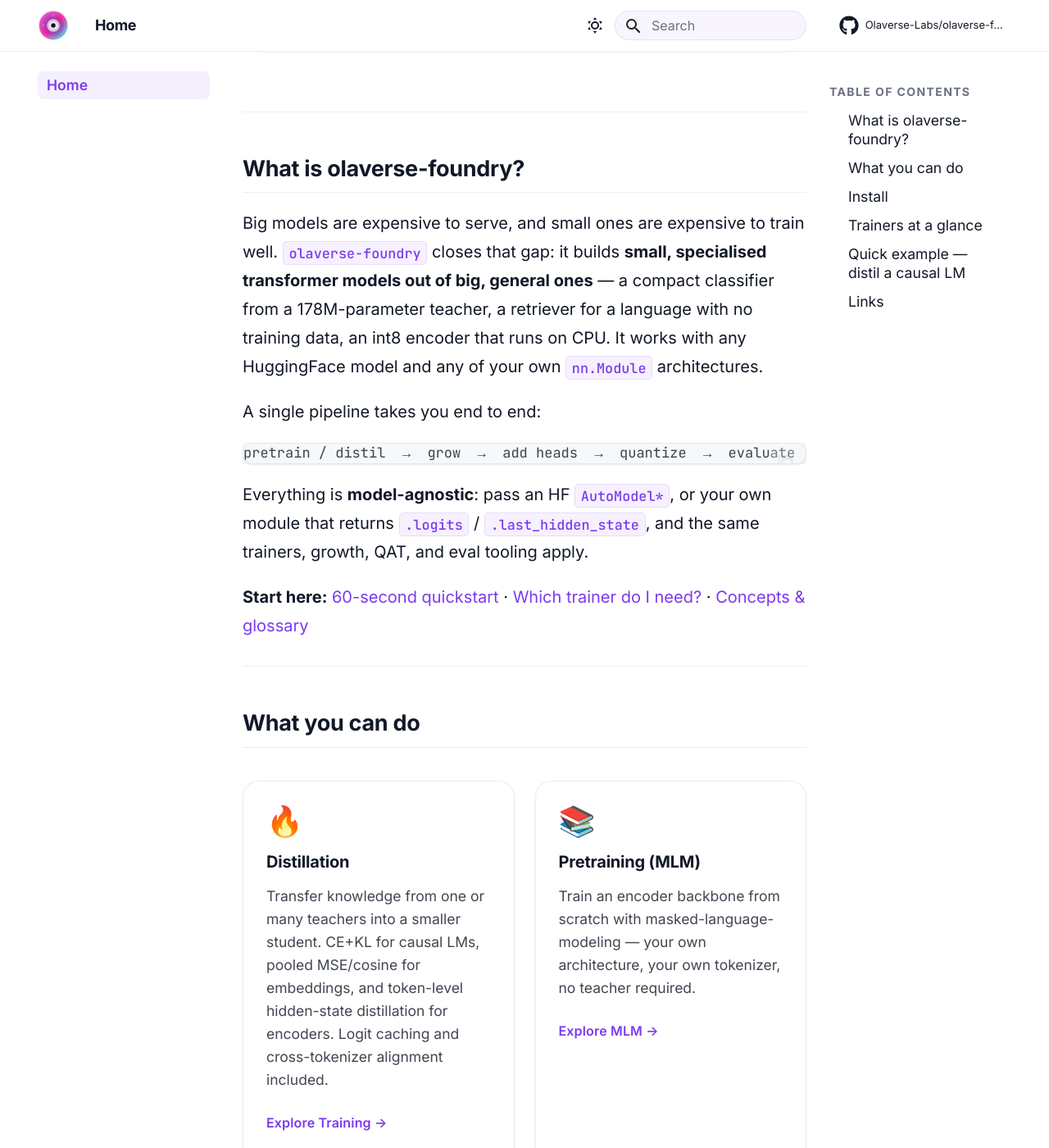
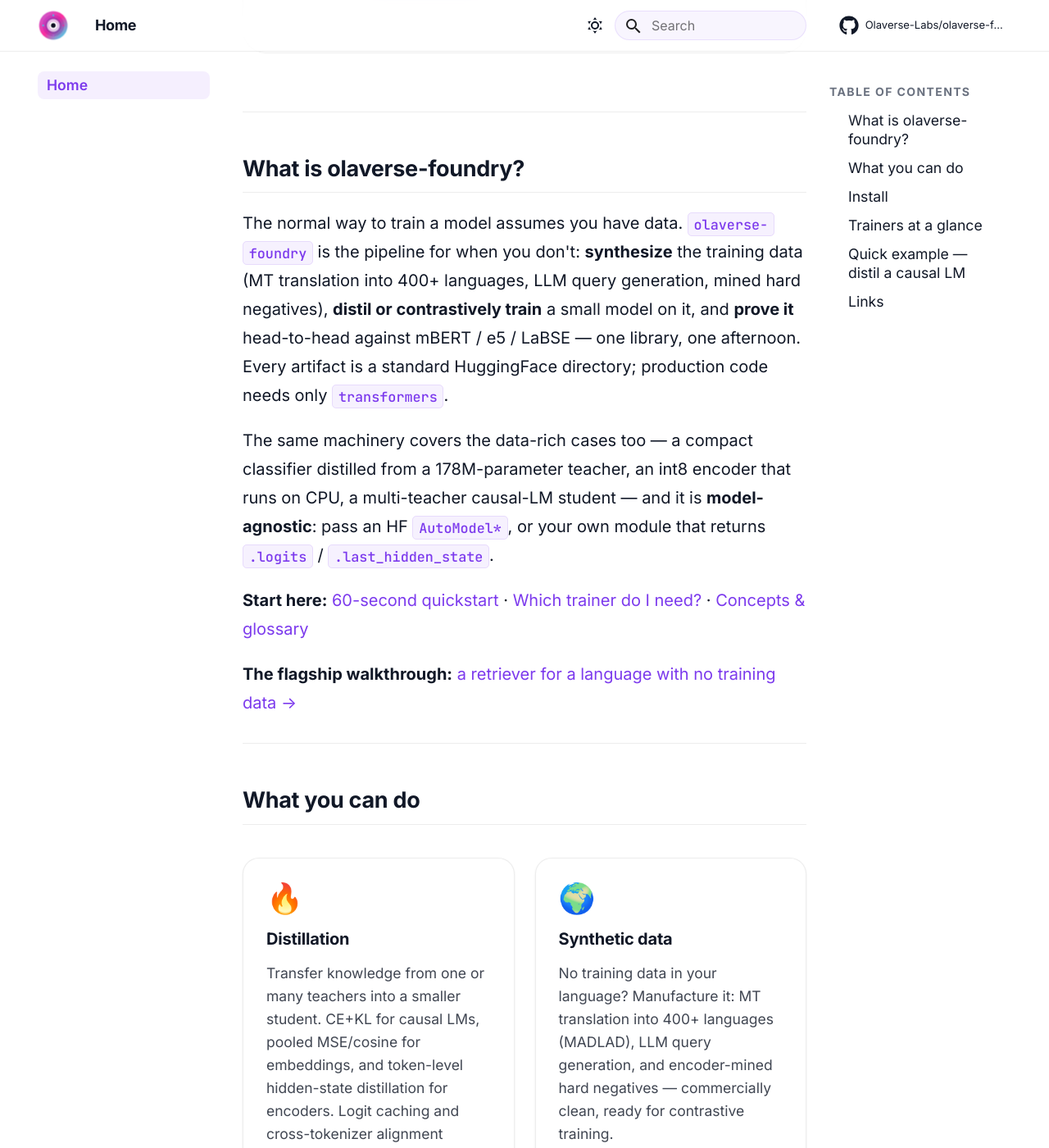
Before and after one commit to Olaverse-Labs/olaverse-foundry, an MkDocs documentation site: the page built from docs/index.md, in a window 1280 px wide and 1400 px high, scrolled down 743 px. Shown: the whole window at 82% size. Built offline with MkDocs 1.6.1 and Material for MkDocs 9.7.7, drawn with Linux system fonts in a browser that asks for light colours; comment, search, counter and statistics services are not loaded; some of the changed text lies outside the part shown.

Commit message:
docs: reposition around the no-data-to-benchmarked-model story

````diff
--- a/docs/index.md
+++ b/docs/index.md
@@ -1,7 +1,7 @@
 <div class="ov-hero">
   <div class="ov-hero-badge">v0.2.0</div>
   <h1 class="ov-hero-title">olaverse-foundry</h1>
-  <p class="ov-hero-sub">A toolkit for building model families — pretrain, distil, grow, adapt, quantize, evaluate</p>
+  <p class="ov-hero-sub">Small, specialised models from big general ones — even when your language has no training data</p>
   <div class="ov-hero-install">
     <span class="ov-hero-install-label">pip install olaverse-foundry</span>
   </div>
@@ -16,17 +16,13 @@
 
 ## What is olaverse-foundry?
 
-Big models are expensive to serve, and small ones are expensive to train well. `olaverse-foundry` closes that gap: it builds **small, specialised transformer models out of big, general ones** — a compact classifier from a 178M-parameter teacher, a retriever for a language with no training data, an int8 encoder that runs on CPU. It works with any HuggingFace model and any of your own `nn.Module` architectures.
+The normal way to train a model assumes you have data. `olaverse-foundry` is the pipeline for when you don't: **synthesize** the training data (MT translation into 400+ languages, LLM query generation, mined hard negatives), **distil or contrastively train** a small model on it, and **prove it** head-to-head against mBERT / e5 / LaBSE — one library, one afternoon. Every artifact is a standard HuggingFace directory; production code needs only `transformers`.
 
-A single pipeline takes you end to end:
-
-```
-pretrain / distil  →  grow  →  add heads  →  quantize  →  evaluate  →  serve
-```
-
-Everything is **model-agnostic**: pass an HF `AutoModel*`, or your own module that returns `.logits` / `.last_hidden_state`, and the same trainers, growth, QAT, and eval tooling apply.
+The same machinery covers the data-rich cases too — a compact classifier distilled from a 178M-parameter teacher, an int8 encoder that runs on CPU, a multi-teacher causal-LM student — and it is **model-agnostic**: pass an HF `AutoModel*`, or your own module that returns `.logits` / `.last_hidden_state`.
 
 **Start here:** [60-second quickstart](quickstart/) · [Which trainer do I need?](choosing/) · [Concepts & glossary](concepts/)
+
+**The flagship walkthrough:** [a retriever for a language with no training data →](guides/low-resource-retriever/)
 
 ---
 
@@ -39,6 +35,20 @@ Everything is **model-agnostic**: pass an HF `AutoModel*`, or your own module th
   <div class="ov-card-title">Distillation</div>
   <div class="ov-card-body">Transfer knowledge from one or many teachers into a smaller student. CE+KL for causal LMs, pooled MSE/cosine for embeddings, and token-level hidden-state distillation for encoders. Logit caching and cross-tokenizer alignment included.</div>
   <a href="training/" class="ov-card-link">Explore Training →</a>
+</div>
+
+<div class="ov-card">
+  <div class="ov-card-icon">🌍</div>
+  <div class="ov-card-title">Synthetic data</div>
+  <div class="ov-card-body">No training data in your language? Manufacture it: MT translation into 400+ languages (MADLAD), LLM query generation, and encoder-mined hard negatives — commercially clean, ready for contrastive training.</div>
+  <a href="synthetic/" class="ov-card-link">Explore Synthetic Data →</a>
+</div>
+
+<div class="ov-card">
+  <div class="ov-card-icon">🔎</div>
+  <div class="ov-card-title">Retrieval</div>
+  <div class="ov-card-body">Train an embedding model with InfoNCE (the e5/bge recipe) and score it with nDCG / Recall against the strong multilingual baselines — each model encoded with its own pooling and prefixes.</div>
+  <a href="retrieval/" class="ov-card-link">Explore Retrieval →</a>
 </div>
 
 <div class="ov-card">
@@ -153,6 +163,8 @@ Quantized inference additionally needs `bitsandbytes`; QAT and growth need only
 | [`EmbeddingDistillTrainer`](training/embed.md) | embedding model | yes | pooled MSE / cosine for bi-encoders / rerankers |
 | [`MLMTrainer`](training/mlm.md) | encoder base | **no** | masked-LM pretraining from scratch |
 | [`EncoderDistillTrainer`](training/encoder-distill.md) | encoder base | yes | token-level hidden-state distillation |
+| [`DistilMLMTrainer`](training/distil-mlm.md) | encoder base | yes | distillation + MLM in one loss (DistilBERT objective) |
+| [`ContrastiveTrainer`](training/contrastive.md) | retrieval embeddings | **no** | InfoNCE on pairs; in-batch + hard negatives |
 | [`SequenceClassificationTrainer`](training/heads.md) | classifier head | — | sequence labels; full or frozen backbone |
 | [`TokenClassificationTrainer`](training/heads.md) | token head (NER) | — | token labels; full or frozen backbone |
 
--- a/mkdocs.yml
+++ b/mkdocs.yml
@@ -1,5 +1,5 @@
 site_name: olaverse-foundry
-site_description: Build model families from a single pretrained seed — distillation, growth, fusion, and LoRA skill packs.
+site_description: Small, specialised models from big general ones — synthetic data for no-data languages, distillation, contrastive retrieval training, and head-to-head benchmarks.
 site_url: https://olaverse-labs.github.io/olaverse-foundry/
 repo_url: https://github.com/Olaverse-Labs/olaverse-foundry
 repo_name: Olaverse-Labs/olaverse-foundry
````
Also changed, not shown: README.md (+57 -8 lines), pyproject.toml (+4 -3 lines).
